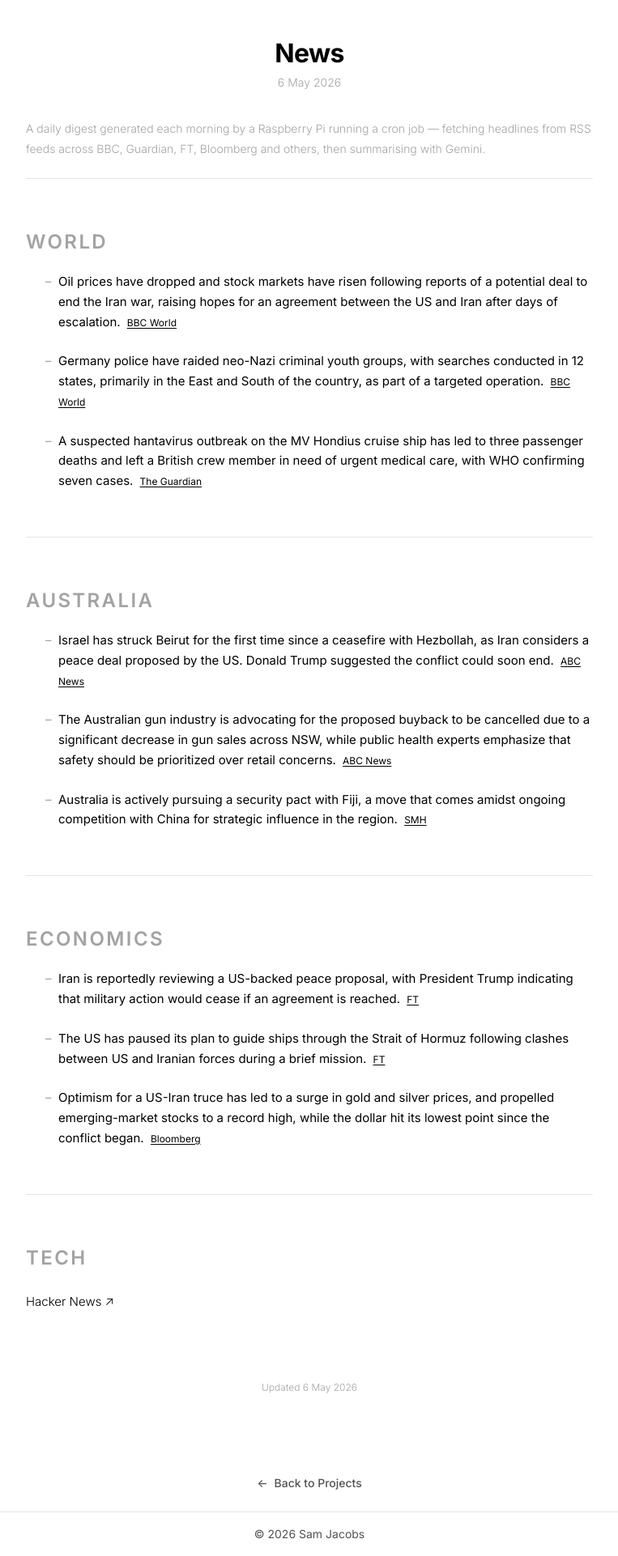
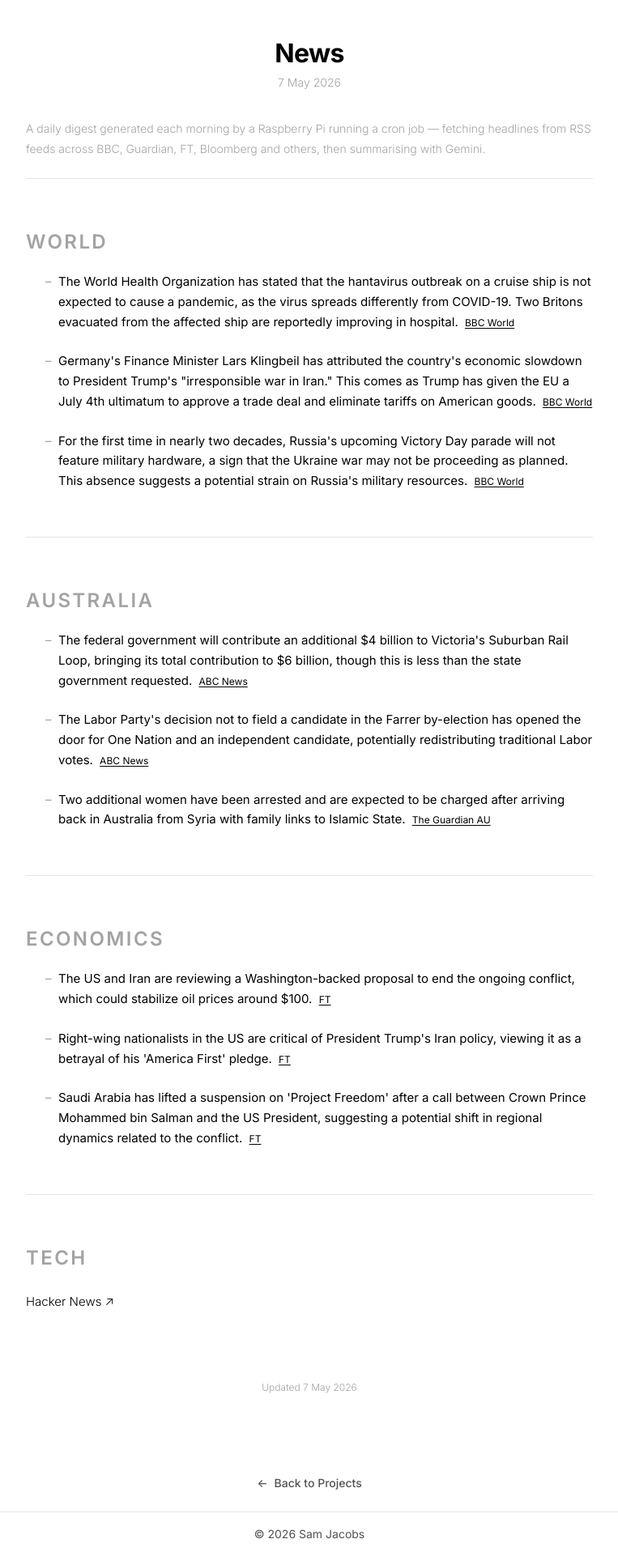
Before and after one commit to s-jac/s-jac.github.io, a Jekyll site: the page built from projects/news.html, in a window 1280 px wide. Shown: the whole page at 81% size, without its empty margins (258-1021 px from the left). Built offline with Jekyll 4.4.1, drawn with Linux system fonts in a browser that asks for light colours.

Commit message:
daily news update 7 May 2026

```diff
--- a/_data/news.json
+++ b/_data/news.json
@@ -1,24 +1,24 @@
 {
-  "date": "6 May 2026",
-  "generated_at": "2026-05-06T21:02:45.919192+00:00",
+  "date": "7 May 2026",
+  "generated_at": "2026-05-07T21:00:29.477001+00:00",
   "sections": [
     {
       "heading": "World",
       "bullets": [
         {
-          "text": "Oil prices have dropped and stock markets have risen following reports of a potential deal to end the Iran war, raising hopes for an agreement between the US and Iran after days of escalation.",
+          "text": "The World Health Organization has stated that the hantavirus outbreak on a cruise ship is not expected to cause a pandemic, as the virus spreads differently from COVID-19. Two Britons evacuated from the affected ship are reportedly improving in hospital.",
           "source": "BBC World",
           "url": "https://www.bbc.com/news/world"
         },
         {
-          "text": "Germany police have raided neo-Nazi criminal youth groups, with searches conducted in 12 states, primarily in the East and South of the country, as part of a targeted operation.",
+          "text": "Germany's Finance Minister Lars Klingbeil has attributed the country's economic slowdown to President Trump's \"irresponsible war in Iran.\" This comes as Trump has given the EU a July 4th ultimatum to approve a trade deal and eliminate tariffs on American goods.",
           "source": "BBC World",
           "url": "https://www.bbc.com/news/world"
         },
         {
-          "text": "A suspected hantavirus outbreak on the MV Hondius cruise ship has led to three passenger deaths and left a British crew member in need of urgent medical care, with WHO confirming seven cases.",
-          "source": "The Guardian",
-          "url": "https://www.theguardian.com"
+          "text": "For the first time in nearly two decades, Russia's upcoming Victory Day parade will not feature military hardware, a sign that the Ukraine war may not be proceeding as planned. This absence suggests a potential strain on Russia's military resources.",
+          "source": "BBC World",
+          "url": "https://www.bbc.com/news/world"
         }
       ]
     },
@@ -26,19 +26,19 @@
       "heading": "Australia",
       "bullets": [
         {
-          "text": "Israel has struck Beirut for the first time since a ceasefire with Hezbollah, as Iran considers a peace deal proposed by the US. Donald Trump suggested the conflict could soon end.",
+          "text": "The federal government will contribute an additional $4 billion to Victoria's Suburban Rail Loop, bringing its total contribution to $6 billion, though this is less than the state government requested.",
           "source": "ABC News",
           "url": "https://www.abc.net.au/news"
         },
         {
-          "text": "The Australian gun industry is advocating for the proposed buyback to be cancelled due to a significant decrease in gun sales across NSW, while public health experts emphasize that safety should be prioritized over retail concerns.",
+          "text": "The Labor Party's decision not to field a candidate in the Farrer by-election has opened the door for One Nation and an independent candidate, potentially redistributing traditional Labor votes.",
           "source": "ABC News",
           "url": "https://www.abc.net.au/news"
         },
         {
-          "text": "Australia is actively pursuing a security pact with Fiji, a move that comes amidst ongoing competition with China for strategic influence in the region.",
-          "source": "SMH",
-          "url": "https://www.smh.com.au"
+          "text": "Two additional women have been arrested and are expected to be charged after arriving back in Australia from Syria with family links to Islamic State.",
+          "source": "The Guardian AU",
+          "url": "https://www.theguardian.com/au"
         }
       ]
     },
@@ -46,19 +46,19 @@
       "heading": "Economics",
       "bullets": [
         {
-          "text": "Iran is reportedly reviewing a US-backed peace proposal, with President Trump indicating that military action would cease if an agreement is reached.",
+          "text": "The US and Iran are reviewing a Washington-backed proposal to end the ongoing conflict, which could stabilize oil prices around $100.",
           "source": "FT",
           "url": "https://www.ft.com"
         },
         {
-          "text": "The US has paused its plan to guide ships through the Strait of Hormuz following clashes between US and Iranian forces during a brief mission.",
+          "text": "Right-wing nationalists in the US are critical of President Trump's Iran policy, viewing it as a betrayal of his 'America First' pledge.",
           "source": "FT",
           "url": "https://www.ft.com"
         },
         {
-          "text": "Optimism for a US-Iran truce has led to a surge in gold and silver prices, and propelled emerging-market stocks to a record high, while the dollar hit its lowest point since the conflict began.",
-          "source": "Bloomberg",
-          "url": "https://www.bloomberg.com/markets"
+          "text": "Saudi Arabia has lifted a suspension on 'Project Freedom' after a call between Crown Prince Mohammed bin Salman and the US President, suggesting a potential shift in regional dynamics related to the conflict.",
+          "source": "FT",
+          "url": "https://www.ft.com"
         }
       ]
     }
```
